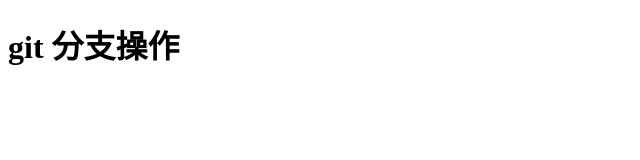
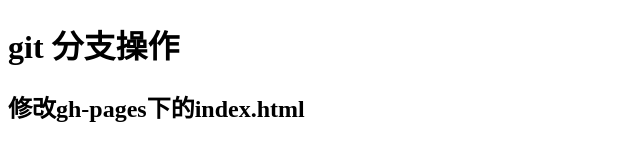
Before and after one commit to Animye/test, a plain HTML site: page index.html in a window 1280 px wide. Shown: the whole page, without its empty margins (0-640 px from the left). Drawn offline with Linux system fonts and the light colour scheme.

Commit message:
gh-pages xiugai

```diff
--- a/index.html
+++ b/index.html
@@ -8,5 +8,6 @@
   </head>
   <body>
     <h1>git 分支操作</h1>
+    <h2>修改gh-pages下的index.html</h2>
   </body>
 </html>
```
